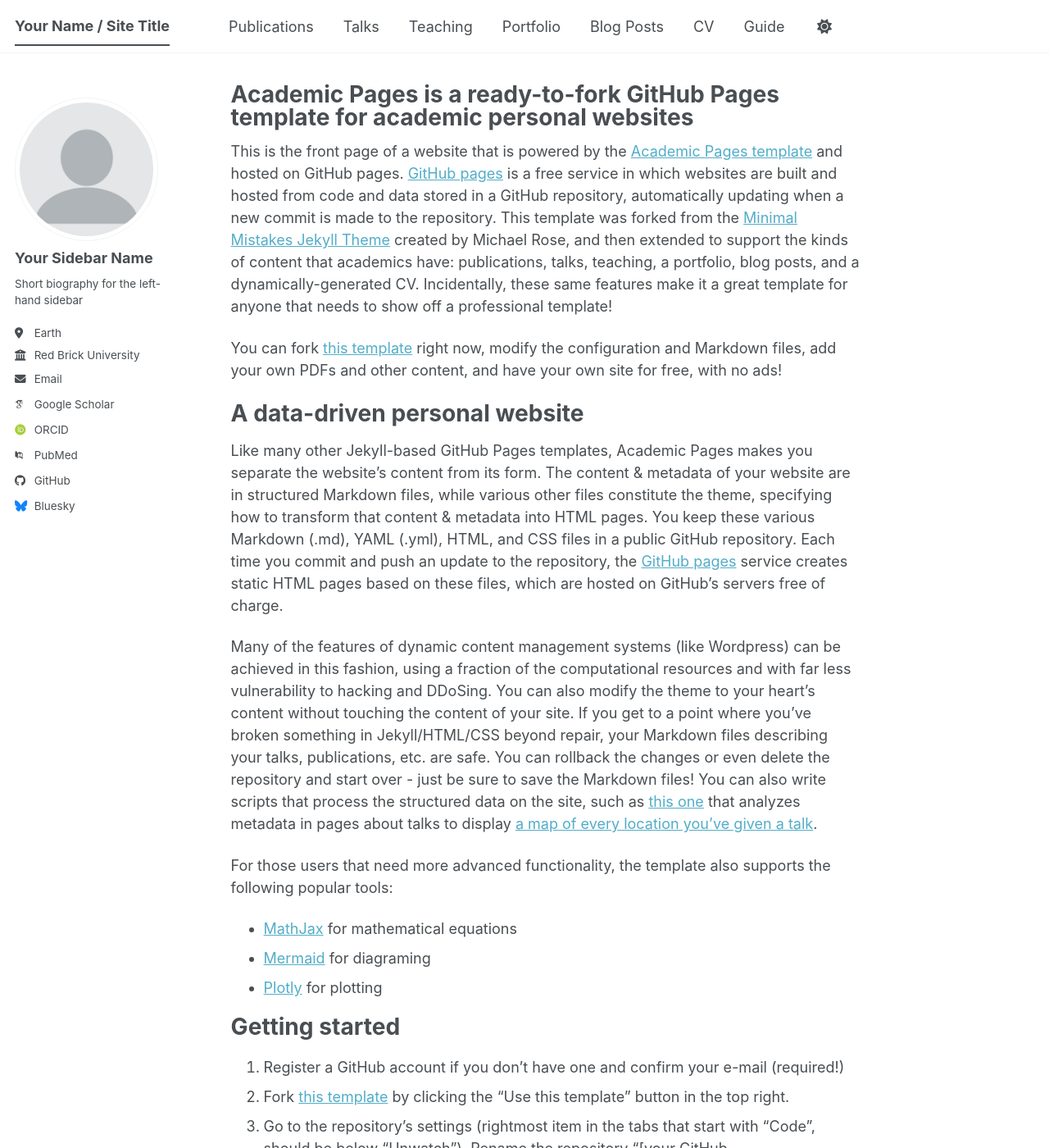
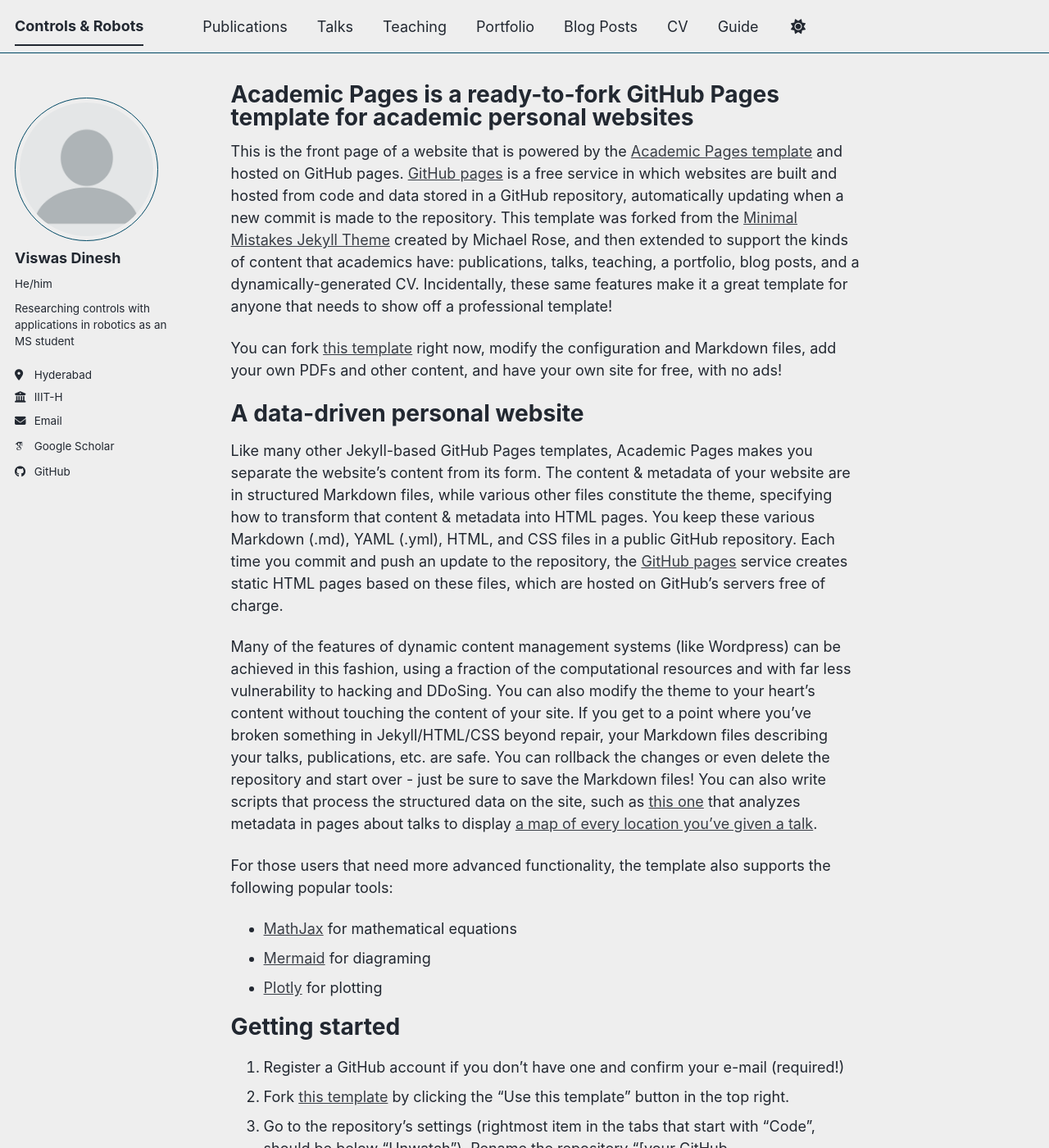
Before and after one commit to viswasdinesh/viswasdinesh.github.io, a Jekyll site: the page built from _pages/about.md, in a window 1280 px wide and 1400 px high. Shown: the whole window at 82% size. Built offline with Jekyll 4.4.1, drawn with Linux system fonts in a browser that asks for light colours; some web fonts are replaced; a script bundle is joined from its source files by our own code; library files that are not in the unit come from our copies; some of the changed text lies outside the part shown.

Commit message:
Update _config.yml

```diff
--- a/_config.yml
+++ b/_config.yml
@@ -8,12 +8,12 @@
 
 # Basic Site Settings
 locale                   : "en-US"
-site_theme               : "default" # The available themes options are "default", "air", "sunrise", "mint", "dirt" and "contrast"
-title                    : "Your Name / Site Title"
+site_theme               : "air" # The available themes options are "default", "air", "sunrise", "mint", "dirt" and "contrast"
+title                    : "Controls & Robots"
 title_separator          : "-"
-name                     : &name "Your Name"
-description              : &description "Your Name's academic portfolio"   # Update this with a general description of your site, this is the default if not overridden by a page
-url                      : https://academicpages.github.io # The base hostname & protocol for your site e.g. "https://[your GitHub username].github.io",
+name                     : &name "Viswas Dinesh"
+description              : &description "Researching controls with applications in robotics as an MS student"   # Update this with a general description of your site, this is the default if not overridden by a page
+url                      : https://viswasdinesh.github.io # The base hostname & protocol for your site e.g. "https://[your GitHub username].github.io",
                                                            # or if you already have some other page hosted on Github then use "https://[your GitHub username].github.io/[Your Repo Name]"
 baseurl                  : "" # the subpath of your site, e.g. "/blog"
 repository               : "academicpages/academicpages.github.io"
@@ -24,24 +24,24 @@ repository               : "academicpages/academicpages.github.io"
 author:
   # Biographic information
   avatar           : "profile.png"
-  name             : "Your Sidebar Name"
-  pronouns         : # example: "she/her"
-  bio              : "Short biography for the left-hand sidebar"
-  location         : "Earth"
-  employer         : "Red Brick University"
+  name             : "Viswas Dinesh"
+  pronouns         : "He/him"
+  bio              : "Researching controls with applications in robotics as an MS student"
+  location         : "Hyderabad"
+  employer         : "IIIT-H"
   uri              : # URL
-  email            : "none@example.org"
+  email            : "viswas.dinesh@research.iiit.ac.in"
 
   # Academic websites
   academia         : # URL
   arxiv            : # URL - Update with the correct link to your profile
-  googlescholar    : "https://scholar.google.com/citations?user=PS_CX0AAAAAJ"
+  googlescholar    : "https://scholar.google.com/citations?user=U2Hmz_EAAAAJ&hl=en"
   inspire-hep      : # URL
   impactstory      : # URL
-  orcid            : "https://orcid.org/yourorcidurl"
+  orcid            :
   semantic         : # URL
   ssrn             : # URL
-  pubmed           : "https://www.ncbi.nlm.nih.gov/pubmed/?term=john+snow"
+  pubmed           :
   researchgate     : # URL
   scopus           : # URL
   zotero           : # URL
@@ -51,13 +51,13 @@ author:
   bitbucket        : # Username - Update with your username on the site
   codepen          : # Username
   dribbble         : # Username
-  github           : "academicpages"
+  github           : "viswasdinesh"
   kaggle           : # Username
   stackoverflow    : # User number or user number and name (i.e., use "1" or "1/jeff-atwood")
 
   # Social media
   artstation       : # Username
-  bluesky          : "bsky.app" # Replace this with you Bluesky username
+  bluesky          :  # Replace this with you Bluesky username
   facebook         : # Username
   flickr           : # Username
   foursquare       : # Username
```
